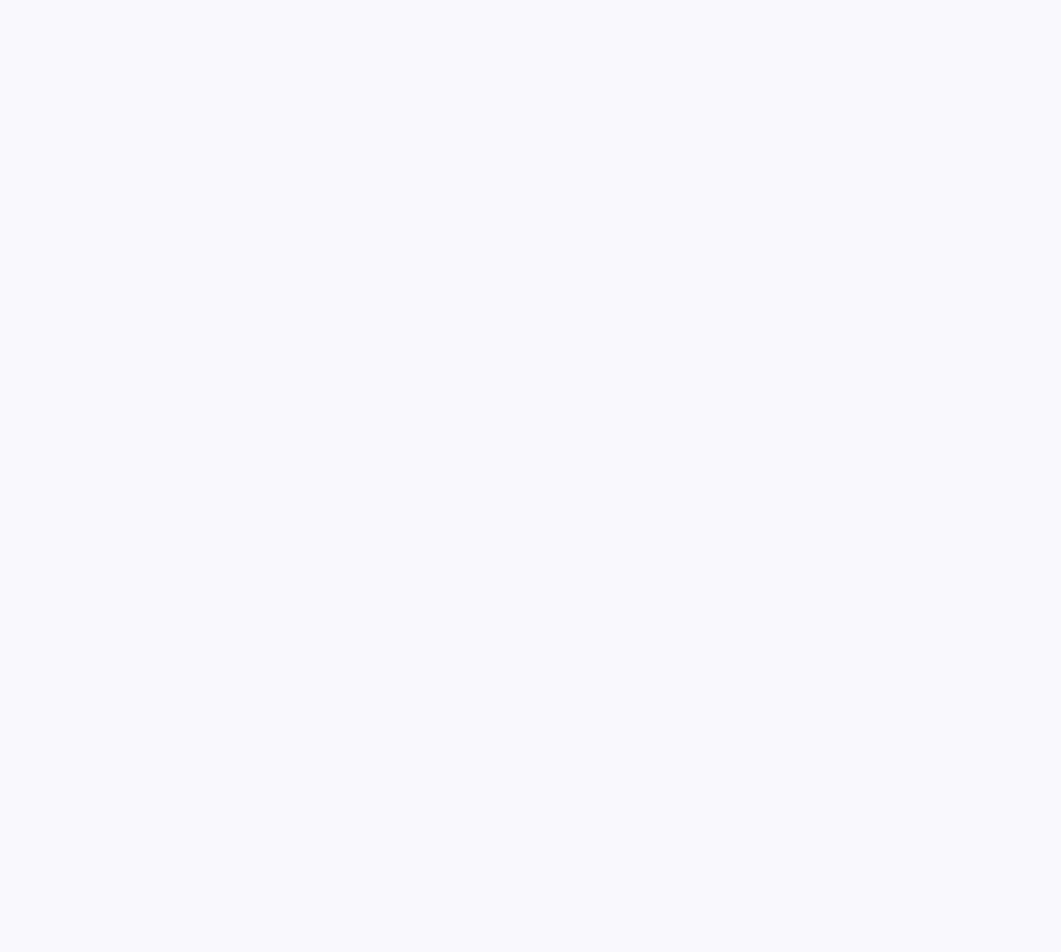
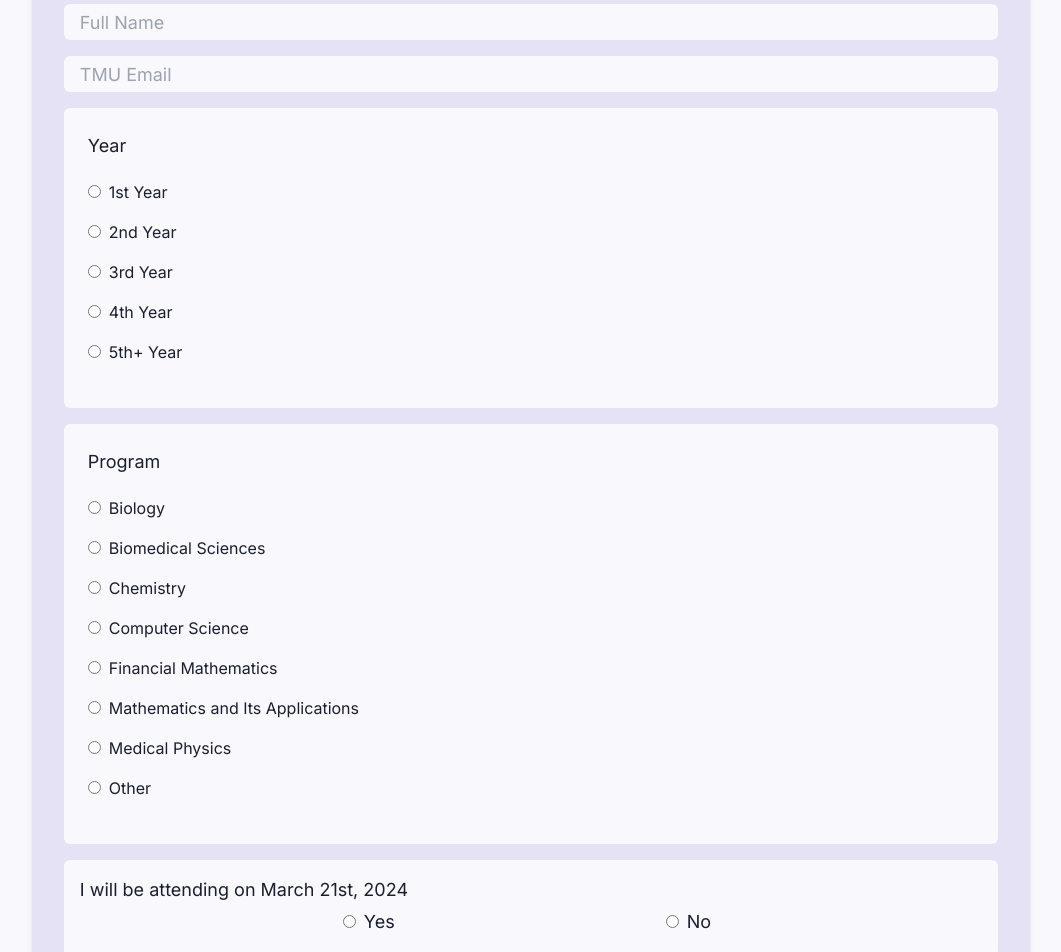
Before and after one commit to PACS-TMU/networking-night, a Next.js app: page / in a window 1280 px wide. Shown: the part 3160-4112 px from the top of the page, without its empty margins (109-1170 px from the left). Before the commit the page ends 3040 px from the top, so only its background shows below. Built offline with nearby package versions, Linux system fonts and the light colour scheme.

Commit message:
creating rsvp section

```diff
--- /dev/null
+++ b/src/app/_components/form.jsx
@@ -0,0 +1,136 @@
+"use client";
+
+export default function Form() {
+    return (
+        <form
+            id="my-form"
+            method="POST"
+            action="https://script.google.com/macros/s/AKfycbw7XJKNwxFh5YAMxOliZ8gbIrv-QgtciIe5F-3L3P0J3jQZDdzysHq91NrPzJl19q31/exec"
+            onSubmit={e => {
+                document.getElementById('submit-button').innerHTML = 'Submitting...'
+                e.preventDefault();
+                setTimeout(() => {
+                    const form = document.getElementById('my-form');
+                    const data = new FormData(form);
+                    const action = e.target.action;
+                    document.getElementById('my-form').reset();
+                    document.getElementById('submit-button').innerHTML = 'Submitted';
+                    document.getElementById('submit-button').disabled = true;
+                    document.getElementById('submit-button').style.backgroundColor = '#E5E5E5';
+                    fetch(action, {
+                        method: 'POST',
+                        body: data,
+                    })
+                }, 1000);
+            }}
+            className="flex flex-col justify-center items-center pt-4 w-[90%] lg:w-[80%] mx-auto bg-highlight-light rounded-md shadow-md p-4 my-4 lg:p-8 text-foreground font-sans lg:text-lg"
+        >
+            <input
+                className='my-2 w-full h-9 p-4 rounded-md bg-background placeholder-gray-500'
+                maxLength="60"
+                name="Full Name"
+                type="text"
+                placeholder="Full Name"
+                autoComplete="given-name"
+                pattern="[A-Za-z ]+"
+                required
+            />
+
+            <input
+                className='my-2 w-full h-9 p-4 rounded-md bg-background placeholder-gray-500'
+                name="TMU Email"
+                type="email"
+                placeholder="TMU Email"
+                autoComplete="email"
+                pattern=".+@torontomu\.ca"
+                onKeyDown={(e) => { e.key === " " ? e.preventDefault() : "" }}
+            />
+
+            <div className="flex flex-col text-left w-full p-2 my-2 bg-background rounded-md">
+                <p className="m-4 mb-0">Year</p>
+                <div className="flex flex-col w-full text-base py-1 m-4">
+                    <div className="pb-4">
+                        <input type="radio" id="1st" name="Year" value="1st Year" required />
+                        <label className="px-2" htmlFor="1st">1st Year</label>
+                    </div>
+                    <div className="pb-4">
+                        <input type="radio" id="2nd" name="Year" value="2nd Year" required />
+                        <label className="px-2" htmlFor="2nd">2nd Year</label>
+                    </div>
+                    <div className="pb-4">
+                        <input type="radio" id="3rd" name="Year" value="3rd Year" required />
+                        <label className="px-2" htmlFor="3rd">3rd Year</label>
+                    </div>
+                    <div className="pb-4">
+                        <input type="radio" id="4th" name="Year" value="4th Year" required />
+                        <label className="px-2" htmlFor="4th">4th Year</label>
+                    </div>
+                    <div className="pb-4">
+                        <input type="radio" id="5th+" name="Year" value="5th+ Year" required />
+                        <label className="px-2" htmlFor="5th+">5th+ Year</label>
+                    </div>
+                </div>
+            </div>
+
+            <div className="flex flex-col text-left w-full p-2 my-2 bg-background rounded-md">
+                <p className="m-4 mb-0">Program</p>
+                <div className="flex flex-col w-full text-base py-1 m-4">
+                    <div className="pb-4">
+                        <input type="radio" id="bio" name="Program" value="Biology" required />
+                        <label className="px-2" htmlFor="bio">Biology</label>
+                    </div>
+                    <div className="pb-4">
+                        <input type="radio" id="biomed" name="Program" value="Biomedical Sciences" required />
+                        <label className="px-2" htmlFor="biomed">Biomedical Sciences</label>
+                    </div>
+                    <div className="pb-4">
+                        <input type="radio" id="chem" name="Program" value="Chemistry" required />
+                        <label className="px-2" htmlFor="chem">Chemistry</label>
+                    </div>
+                    <div className="pb-4">
+                        <input type="radio" id="cs" name="Program" value="Computer Science" required />
+                        <label className="px-2" htmlFor="cs">Computer Science</label>
+                    </div>
+                    <div className="pb-4">
+                        <input type="radio" id="fin-math" name="Program" value="Financial Mathematics" required />
+                        <label className="px-2" htmlFor="fin-math">Financial Mathematics</label>
+                    </div>
+                    <div className="pb-4">
+                        <input type="radio" id="math-apps" name="Program" value="Mathematics and Its Applications" required />
+                        <label className="px-2" htmlFor="math-apps">Mathematics and Its Applications</label>
+                    </div>
+                    <div className="pb-4">
+                        <input type="radio" id="medphys" name="Program" value="Medical Physics" required />
+                        <label className="px-2" htmlFor="medphys">Medical Physics</label>
+                    </div>
+                    <div className="pb-4">
+                        <input type="radio" id="other" name="Program" value="Other" required />
+                        <label className="px-2" htmlFor="other">Other</label>
+                    </div>
+                </div>
+            </div>
+
+            <div className="flex flex-col text-left w-full p-4 bg-background rounded-md m-2">
+                <p className="text-gray-500">I will be attending on March 21st, 2024</p>
+                <div className="flex flex-row w-full justify-evenly py-1">
+                    <div>
+                        <input type="radio" id="yes" name="I will be attending on March 21st, 2024" value="Yes" required />
+                        <label className="px-2" htmlFor="yes">Yes</label>
+                    </div>
+                    <div>
+                        <input type="radio" id="no" name="I will be attending on March 21st, 2024" value="No" />
+                        <label className="px-2" htmlFor="no">No</label>
+                    </div>
+                </div>
+            </div>
+
+            <button
+                id='submit-button'
+                className='my-4 bg-highlight-dark text-background w-3/4 lg:w-1/3 h-10 rounded-md shadow-md hover:scale-105'
+                type="submit"
+            >
+                Submit Feedback
+            </button>
+        </form>
+    );
+}
--- /dev/null
+++ b/src/app/_components/rsvp.jsx
@@ -0,0 +1,21 @@
+import Form from "./form";
+
+export default function RSVP() {
+    return (
+        <section id="rsvp" className="lg:text-lg">
+            <div className="main">
+                <h1 className='text-foreground text-3xl md:text-4xl lg:text-5xl font-serif tracking-wide leading-relaxed font-semibold'>
+                    RSVP
+                </h1>
+                <div className="flex flex-col justify-center text-foreground font-sans w-full lg:text-lg">
+                    <p className="text-foreground mt-6">
+                        Please fill out the form below to RSVP for the event. We look forward to seeing you there!
+                    </p>
+                    <div className="bg--light">
+                        <Form />
+                    </div>
+                </div>
+            </div>
+        </section>
+    );
+}
--- a/src/app/page.js
+++ b/src/app/page.js
@@ -3,6 +3,7 @@ import About from '@/app/_components/about';
 import Agenda from '@/app/_components/agenda';
 import Panelists from './_components/panelists';
 import Contact from './_components/contact';
+import RSVP from './_components/rsvp';
 
 export default function Home() {
   return (
@@ -12,6 +13,7 @@ export default function Home() {
       <Agenda />
       <Panelists />
       <Contact />
+      <RSVP />
     </>
   );
 }
```
